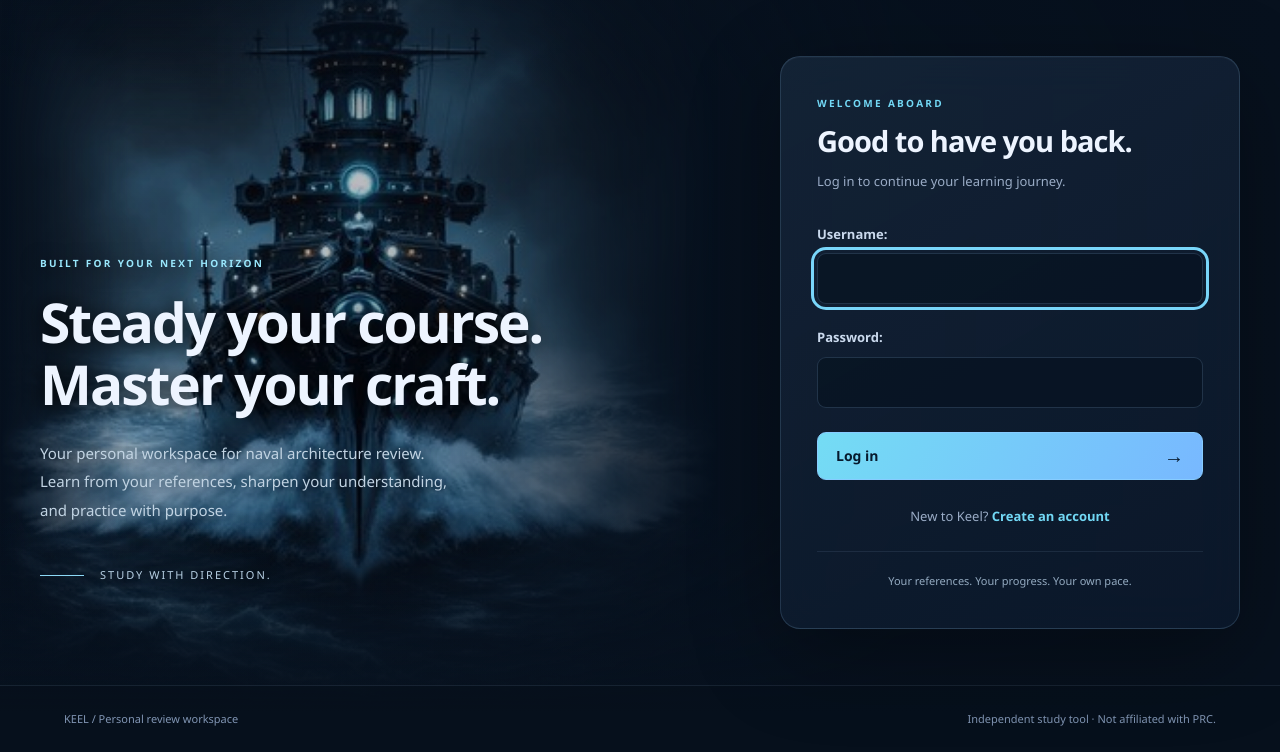
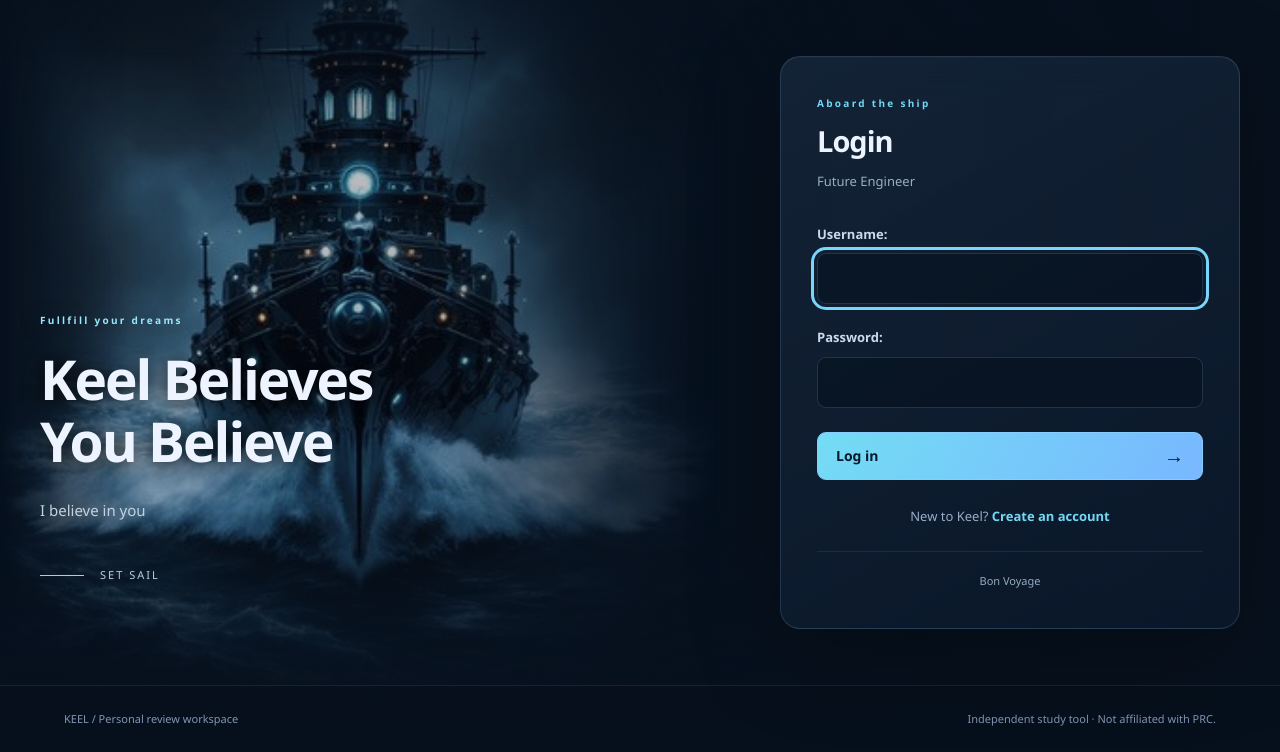
Before and after one commit to ArkhalisXx/Keel, a Django app: page /accounts/login/ in a window 1280 px wide. Shown: the part 88-840 px from the top of the page. Run offline with Django 5.2, Linux system fonts and the light colour scheme; parts of the project's set-up code (start-up, migrations or seed data) failed here and were passed over.

Commit message:
Add files via upload

```diff
--- a/templates/registration/auth_base.html
+++ b/templates/registration/auth_base.html
@@ -3,10 +3,10 @@
 {% block content %}
 <div class="auth-layout">
   <section class="auth-story" aria-label="About Keel">
-    <p class="eyebrow">BUILT FOR YOUR NEXT HORIZON</p>
-    <h1>Steady your course.<br>Master your craft.</h1>
-    <p class="auth-story-copy">Your personal workspace for naval architecture review. Learn from your references, sharpen your understanding, and practice with purpose.</p>
-    <div class="auth-story-bottom"><span class="auth-rule" aria-hidden="true"></span><span>Study with direction.</span></div>
+    <p class="eyebrow">Fullfill your dreams</p>
+    <h1>Keel Believes<br>You Believe</h1>
+    <p class="auth-story-copy">I believe in you</p>
+    <div class="auth-story-bottom"><span class="auth-rule" aria-hidden="true"></span><span>Set Sail</span></div>
   </section>
   <section class="auth-panel" aria-labelledby="auth-heading">
     {% block auth_content %}{% endblock %}
--- a/templates/registration/login.html
+++ b/templates/registration/login.html
@@ -1,8 +1,8 @@
 {% extends 'registration/auth_base.html' %}
 {% block auth_content %}
-<p class="eyebrow">WELCOME ABOARD</p>
-<h2 id="auth-heading">Good to have you back.</h2>
-<p class="auth-subtitle">Log in to continue your learning journey.</p>
+<p class="eyebrow">Aboard the ship</p>
+<h2 id="auth-heading">Login</h2>
+<p class="auth-subtitle">Future Engineer</p>
 <form method="post" class="auth-form">
   {% csrf_token %}
   {{ form.non_field_errors }}
@@ -15,5 +15,5 @@
   <button type="submit">Log in <span aria-hidden="true">&rarr;</span></button>
 </form>
 <p class="auth-switch">New to Keel? <a href="{% url 'register' %}">Create an account</a></p>
-<p class="auth-footnote">Your references. Your progress. Your own pace.</p>
+<p class="auth-footnote">Bon Voyage</p>
 {% endblock %}
```
